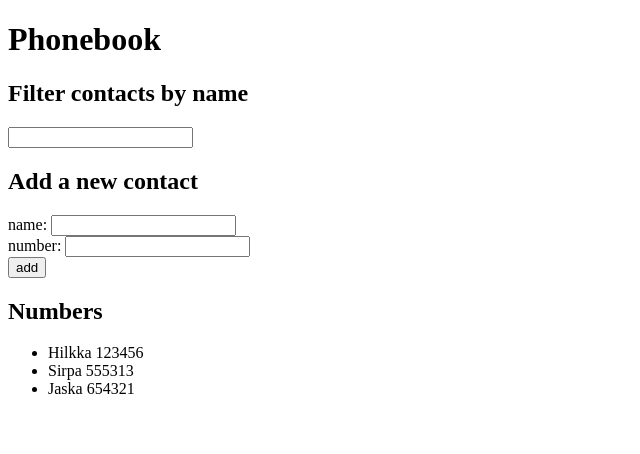
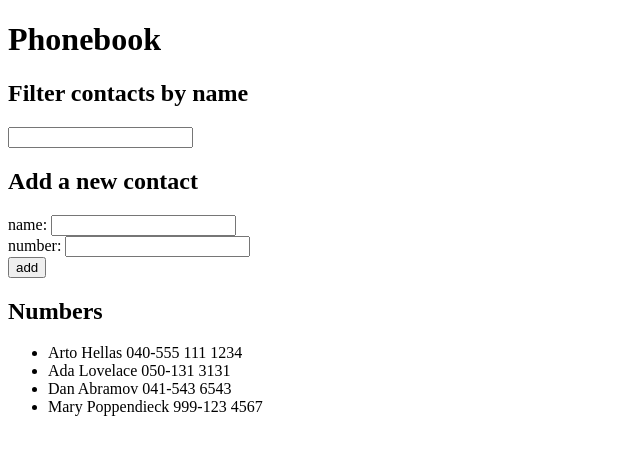
Before and after one commit to skoskipaa/fullstackopen2019, a React (Create React App) app in the folder osa2/puhelinluettelo/: page / in a window 1280 px wide. Shown: the top 454 px of the page, without its empty margins (0-640 px from the left). Built offline with nearby package versions, Linux system fonts and the light colour scheme; data requests are answered from the project's data file.

Commit message:
puhelinluettelo 2.11

```diff
--- /dev/null
+++ b/osa2/puhelinluettelo/db.json
@@ -0,0 +1,20 @@
+{
+    "persons": [
+        {
+            "name": "Arto Hellas",
+            "phone": "040-555 111 1234"
+        },
+        {
+            "name": "Ada Lovelace",
+            "phone": "050-131 3131"
+        },
+        {
+            "name": "Dan Abramov",
+            "phone": "041-543 6543"
+        },
+        {
+            "name": "Mary Poppendieck",
+            "phone": "999-123 4567"
+        }
+    ]
+}
--- a/osa2/puhelinluettelo/src/App.js
+++ b/osa2/puhelinluettelo/src/App.js
@@ -1,13 +1,22 @@
-import React, { useState } from 'react'
+import React, { useState, useEffect } from 'react'
+import axios from 'axios'
 import Contacts from './components/Contacts'
 import FilterForm from './components/FilterForm'
 import ContactForm from './components/ContactForm'
 
 const App = (props) => {
-    const [ persons, setPersons] = useState(props.persons)
+    const [ persons, setPersons] = useState([])
     const [ newName, setNewName ] = useState('')
     const [ newNumber, setNewNumber] = useState('')
     const [filterByName, setFilter ] = useState('')
+
+    useEffect(() => {
+      axios
+          .get('http://localhost:3001/persons')
+          .then(Response => {
+            setPersons(Response.data)
+          })
+    }, [])
 
     const handleFilter = (event) => {
         setFilter(event.target.value)
--- a/osa2/puhelinluettelo/src/index.js
+++ b/osa2/puhelinluettelo/src/index.js
@@ -2,10 +2,4 @@ import React from 'react';
 import ReactDOM from 'react-dom';
 import App from './App';
 
-const persons = [
-    {name: 'Hilkka', phone: '123456'},
-    {name: 'Sirpa', phone: '555313'},
-    {name: 'Jaska', phone: '654321'}
-]
-
-ReactDOM.render(<App persons={persons} />, document.getElementById('root'));
+ReactDOM.render(<App />, document.getElementById('root'));
```
Also changed, not shown: osa2/puhelinluettelo/package.json (+6 -1 lines), 1 other file (tests, documents, lock files or other folders).
